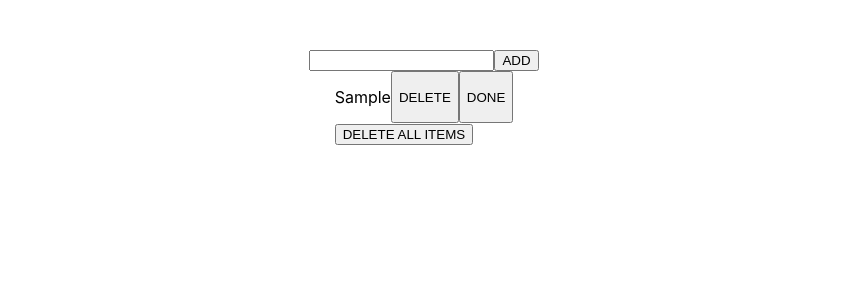
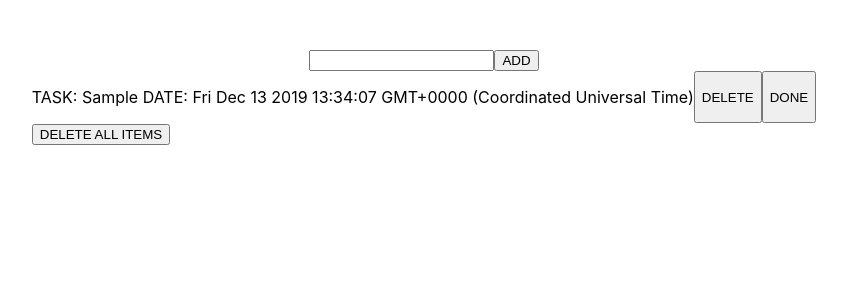
Before and after one commit to michalpzarzycki/ToDoAppReactJS, a React (Create React App) app: page / in a window 1280 px wide. Both pictures are taken after typing "Sample" into the empty fields and a click on the button "ADD". Shown: the top 300 px of the page, without its empty margins (216-1063 px from the left). Built offline with nearby package versions, Linux system fonts and the light colour scheme; the HTML template or start-up script is replaced by a standard one.

Commit message:
Added task date

```diff
--- a/src/App.js
+++ b/src/App.js
@@ -9,7 +9,8 @@ class App extends Component {
   state = {
     item: "",
     items: [],
-    id: uuid()
+    id: uuid(),
+    date: new Date()
   }
 
   handleChange = (e) => {
@@ -20,10 +21,15 @@ class App extends Component {
 
 handleSubmit = (e) => {
   e.preventDefault();
+  this.setState({
+    date: new Date()
+  })
+  console.log("DATA :", this.state.date)
   console.log(this.state.item)
   const newItem = {
     item: this.state.item,
-    id: uuid()
+    id: uuid(),
+    date: this.state.date
   }
    if(newItem.item) {
      console.log("JUHU")
@@ -32,7 +38,8 @@ handleSubmit = (e) => {
 
   this.setState({
     items: updatedItems,
-    item:""
+    item:"",
+
   })
 }
 }
--- a/src/components/Item.js
+++ b/src/components/Item.js
@@ -4,10 +4,11 @@ import styles from "./Item.module.css";
 
 class Item extends Component {
     render() {
-        const { item, itemDelete } = this.props;
+        console.log("PROPSY", this.props)
+        const { item, date, itemDelete } = this.props;
         return(
             <div className={styles.mainDiv}>
-    <p>{item}</p>
+    <p>{`TASK: ${item} DATE: ${date}`}</p>
                 <button className="btn btn-danger" onClick={itemDelete}>DELETE</button>
                 <button className="btn btn-outline-success">DONE</button>
             </div>
--- a/src/components/List.js
+++ b/src/components/List.js
@@ -10,7 +10,7 @@ class List extends Component {
               {
     items.map(item => {
         return(
-            <Item key={item.id} item={item.item} id={item.id} itemDelete={() => itemDelete(item.id)}/>
+            <Item key={item.id} item={item.item} id={item.id} date={item.date} itemDelete={() => itemDelete(item.id)}/>
 
         )
     })
```
